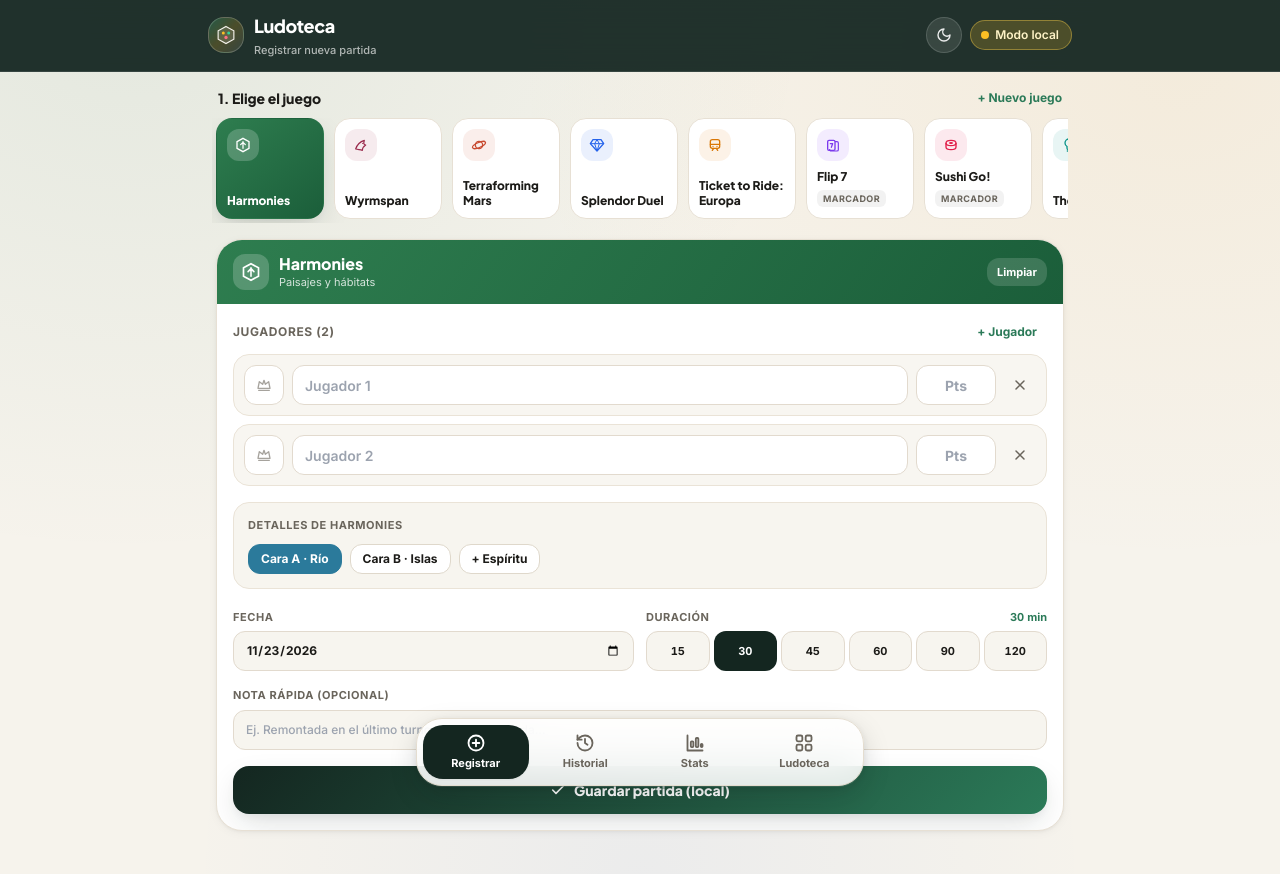
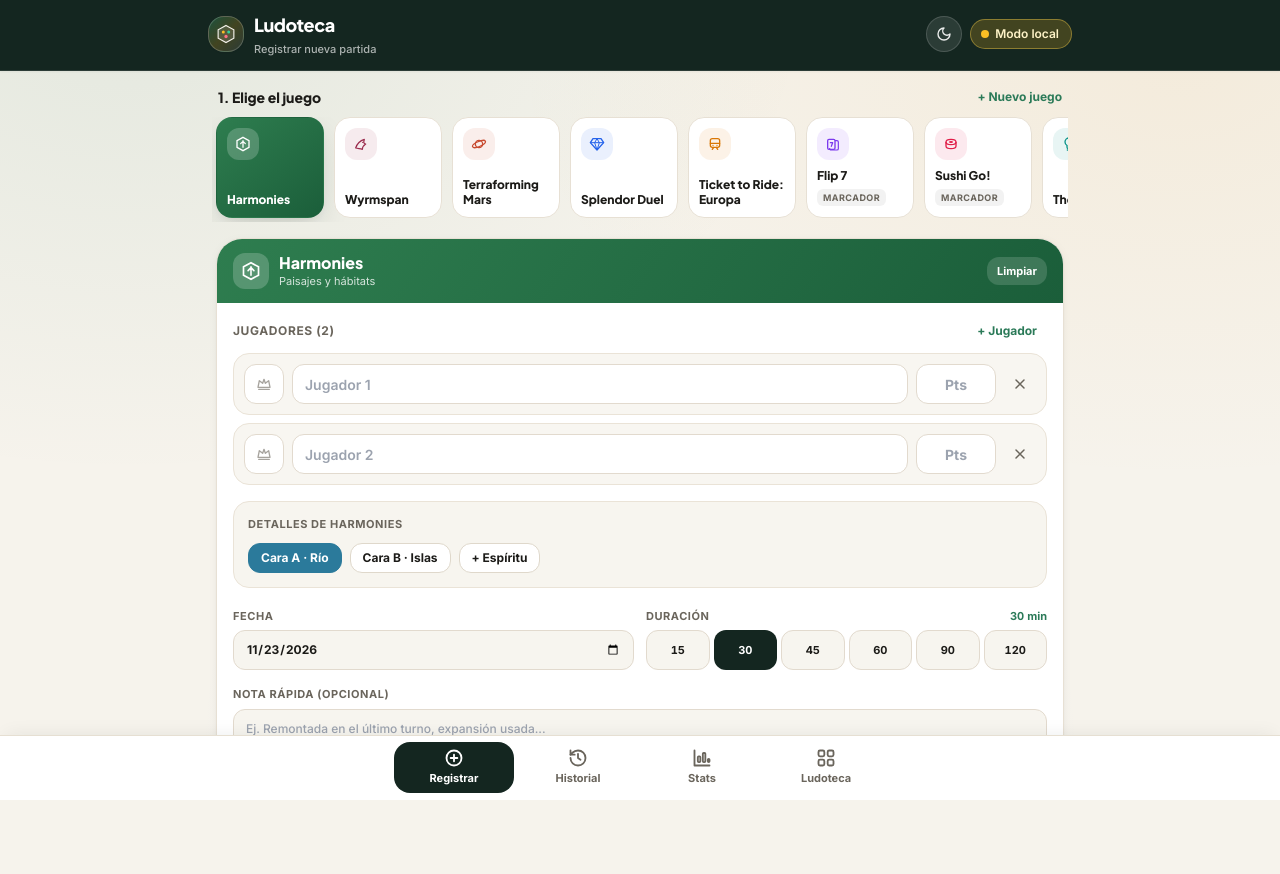
Before and after one commit to sebbas324-dot/Tracker-juegos, a plain HTML site: page index.html in a window 1280 px wide. After the commit the page ends 800 px from the top, so only its background shows below. Drawn offline with nearby package versions, Linux system fonts and the light colour scheme.

Commit message:
Add files via upload

```diff
--- a/index.html
+++ b/index.html
@@ -1,5 +1,5 @@
 <!DOCTYPE html>
-<html lang="es" class="scroll-smooth">
+<html lang="es">
 <head>
   <meta charset="UTF-8" />
   <meta name="viewport" content="width=device-width, initial-scale=1.0, maximum-scale=1.0, user-scalable=no, viewport-fit=cover" />
@@ -67,8 +67,12 @@
     }
 
     html, body {
+      height: 100%;
+      margin: 0;
+      padding: 0;
+      overflow: hidden;
       -webkit-tap-highlight-color: transparent;
-      overscroll-behavior-y: none;
+      overscroll-behavior: none;
     }
 
     body {
@@ -81,27 +85,39 @@
       color: #F2EFE9;
     }
 
+    /* App Shell fijo: evita que la barra inferior flote o tape el contenido en iOS Safari */
     #app-bg {
+      position: fixed;
+      inset: 0;
+      display: flex;
+      flex-direction: column;
+      overflow: hidden;
+      background-color: #F6F3EC;
       background-image:
         radial-gradient(at 10% 0%, rgba(43, 122, 88, 0.09) 0px, transparent 42%),
         radial-gradient(at 92% 8%, rgba(217, 145, 30, 0.08) 0px, transparent 40%),
         radial-gradient(at 50% 95%, rgba(37, 99, 235, 0.05) 0px, transparent 50%);
-      padding-bottom: calc(6.5rem + var(--safe-bottom));
     }
 
     html.dark #app-bg {
+      background-color: #0D1311;
       background-image:
         radial-gradient(at 10% 0%, rgba(43, 122, 88, 0.18) 0px, transparent 45%),
         radial-gradient(at 92% 10%, rgba(217, 145, 30, 0.12) 0px, transparent 42%),
         radial-gradient(at 50% 95%, rgba(124, 58, 237, 0.09) 0px, transparent 50%);
     }
 
+    #main-scroll {
+      -webkit-overflow-scrolling: touch;
+      overscroll-behavior-y: contain;
+    }
+
     .safe-top {
-      padding-top: calc(0.75rem + var(--safe-top));
-    }
-
-    .safe-bottom-dock {
-      bottom: calc(0.85rem + var(--safe-bottom));
+      padding-top: calc(0.7rem + var(--safe-top));
+    }
+
+    .safe-bottom-bar {
+      padding-bottom: calc(0.45rem + var(--safe-bottom));
     }
 
     button, input, select, textarea, label, a {
@@ -151,32 +167,21 @@
       -moz-appearance: textfield;
     }
 
-    /* Glassmorphism dock */
-    .glass-dock {
-      background: rgba(255, 255, 255, 0.86);
-      backdrop-filter: blur(20px);
-      -webkit-backdrop-filter: blur(20px);
-    }
-    html.dark .glass-dock {
-      background: rgba(22, 31, 28, 0.86);
-    }
-
-    .glass-header {
-      background: rgba(20, 38, 32, 0.94);
-      backdrop-filter: blur(18px);
-      -webkit-backdrop-filter: blur(18px);
-    }
-    html.dark .glass-header {
-      background: rgba(15, 24, 21, 0.92);
+    /* Barra inferior anclada con sombra sutil hacia arriba */
+    .docked-nav-shadow {
+      box-shadow: 0 -4px 20px -6px rgba(20, 38, 32, 0.09);
+    }
+    html.dark .docked-nav-shadow {
+      box-shadow: 0 -4px 20px -6px rgba(0, 0, 0, 0.45);
     }
   </style>
 </head>
 <body class="font-sans antialiased selection:bg-emeraldBrand/20">
 
-  <div id="app-bg" class="min-h-screen flex flex-col">
-
-    <!-- ==================== TOP BAR (iOS SAFE AREA) ==================== -->
-    <header class="sticky top-0 z-30 glass-header text-white border-b border-white/10 safe-top">
+  <div id="app-bg">
+
+    <!-- ==================== TOP BAR (ANCLADA ARRIBA, ZONA SEGURA iOS) ==================== -->
+    <header class="shrink-0 z-20 bg-pine dark:bg-[#0F1815] text-white border-b border-white/10 safe-top shadow-sm">
       <div class="max-w-4xl mx-auto px-4 pb-3 flex items-center justify-between gap-3">
         <!-- Brand -->
         <div class="flex items-center gap-2.5 min-w-0">
@@ -224,40 +229,42 @@
       </div>
     </header>
 
-    <!-- ==================== MAIN CONTENT ==================== -->
-    <main class="flex-1 max-w-4xl w-full mx-auto px-3.5 sm:px-6 pt-4">
-      <section id="view-log" class="space-y-4"></section>
-      <section id="view-history" class="hidden space-y-4"></section>
-      <section id="view-stats" class="hidden space-y-4"></section>
-      <section id="view-shelf" class="hidden space-y-4"></section>
+    <!-- ==================== MAIN CONTENT (SCROLL INTERNO INDEPENDIENTE) ==================== -->
+    <main id="main-scroll" class="flex-1 min-h-0 overflow-y-auto overflow-x-hidden">
+      <div class="max-w-4xl w-full mx-auto px-3.5 sm:px-6 pt-4 pb-8">
+        <section id="view-log" class="space-y-4"></section>
+        <section id="view-history" class="hidden space-y-4"></section>
+        <section id="view-stats" class="hidden space-y-4"></section>
+        <section id="view-shelf" class="hidden space-y-4"></section>
+      </div>
     </main>
 
-    <!-- ==================== FLOATING GLASS BOTTOM DOCK (4 TABS) ==================== -->
-    <nav class="fixed inset-x-0 z-30 safe-bottom-dock px-3.5 pointer-events-none" aria-label="Navegación principal">
-      <div class="max-w-md mx-auto glass-dock border border-[#E4DDD0] dark:border-white/12 rounded-[26px] p-1.5 shadow-dock pointer-events-auto grid grid-cols-4 gap-1">
-        <button type="button" data-nav="log" class="nav-btn btn-tap py-2 px-1 rounded-[20px] flex flex-col items-center justify-center gap-0.5 text-[11px] font-bold transition-all">
+    <!-- ==================== BARRA INFERIOR ANCLADA (NO FLOTA NI TAPA CONTENIDO) ==================== -->
+    <nav id="bottom-nav" class="shrink-0 z-20 bg-white dark:bg-surfaceDark border-t border-[#E6DFD2] dark:border-white/10 docked-nav-shadow safe-bottom-bar" aria-label="Navegación principal">
+      <div class="max-w-lg mx-auto px-2.5 pt-1.5 grid grid-cols-4 gap-1">
+        <button type="button" data-nav="log" class="nav-btn btn-tap py-1.5 px-1 rounded-2xl flex flex-col items-center justify-center gap-0.5 text-[11px] font-bold transition-all">
           <svg class="w-5 h-5" viewBox="0 0 24 24" fill="none" stroke="currentColor" stroke-width="2.2" stroke-linecap="round" stroke-linejoin="round">
             <circle cx="12" cy="12" r="9"/><path d="M12 8v8M8 12h8"/>
           </svg>
           <span>Registrar</span>
         </button>
 
-        <button type="button" data-nav="history" class="nav-btn btn-tap py-2 px-1 rounded-[20px] flex flex-col items-center justify-center gap-0.5 text-[11px] font-bold transition-all relative">
+        <button type="button" data-nav="history" class="nav-btn btn-tap py-1.5 px-1 rounded-2xl flex flex-col items-center justify-center gap-0.5 text-[11px] font-bold transition-all relative">
           <svg class="w-5 h-5" viewBox="0 0 24 24" fill="none" stroke="currentColor" stroke-width="2.2" stroke-linecap="round" stroke-linejoin="round">
             <path d="M3 12a9 9 0 1 0 9-9 9.75 9.75 0 0 0-6.74 2.74L3 8"/><path d="M3 3v5h5"/><path d="M12 7v5l3 2"/>
           </svg>
           <span>Historial</span>
-          <span id="nav-history-badge" class="hidden absolute top-1 right-2.5 min-w-[16px] h-4 px-1 rounded-full bg-emeraldBrand text-white text-[9px] font-extrabold flex items-center justify-center tabular-nums">0</span>
+          <span id="nav-history-badge" class="hidden absolute top-1 right-3 min-w-[16px] h-4 px-1 rounded-full bg-emeraldBrand text-white text-[9px] font-extrabold flex items-center justify-center tabular-nums">0</span>
         </button>
 
-        <button type="button" data-nav="stats" class="nav-btn btn-tap py-2 px-1 rounded-[20px] flex flex-col items-center justify-center gap-0.5 text-[11px] font-bold transition-all">
+        <button type="button" data-nav="stats" class="nav-btn btn-tap py-1.5 px-1 rounded-2xl flex flex-col items-center justify-center gap-0.5 text-[11px] font-bold transition-all">
           <svg class="w-5 h-5" viewBox="0 0 24 24" fill="none" stroke="currentColor" stroke-width="2.2" stroke-linecap="round" stroke-linejoin="round">
             <path d="M3 3v18h18"/><rect x="7" y="10" width="3" height="7" rx="1"/><rect x="13" y="6" width="3" height="11" rx="1"/><rect x="19" y="13" width="2" height="4" rx="1"/>
           </svg>
           <span>Stats</span>
         </button>
 
-        <button type="button" data-nav="shelf" class="nav-btn btn-tap py-2 px-1 rounded-[20px] flex flex-col items-center justify-center gap-0.5 text-[11px] font-bold transition-all">
+        <button type="button" data-nav="shelf" class="nav-btn btn-tap py-1.5 px-1 rounded-2xl flex flex-col items-center justify-center gap-0.5 text-[11px] font-bold transition-all">
           <svg class="w-5 h-5" viewBox="0 0 24 24" fill="none" stroke="currentColor" stroke-width="2.2" stroke-linecap="round" stroke-linejoin="round">
             <rect x="3" y="3" width="7" height="7" rx="1.8"/><rect x="14" y="3" width="7" height="7" rx="1.8"/><rect x="3" y="14" width="7" height="7" rx="1.8"/><rect x="14" y="14" width="7" height="7" rx="1.8"/>
           </svg>
@@ -2969,9 +2976,9 @@
 
       document.querySelectorAll('.nav-btn').forEach((btn) => {
         const active = btn.dataset.nav === tabName;
-        btn.className = `nav-btn btn-tap py-2 px-1 rounded-[20px] flex flex-col items-center justify-center gap-0.5 text-[11px] font-bold transition-all relative ${
+        btn.className = `nav-btn btn-tap py-1.5 px-1 rounded-2xl flex flex-col items-center justify-center gap-0.5 text-[11px] font-bold transition-all relative ${
           active
-            ? 'bg-pine dark:bg-emeraldBrand text-white shadow-sm'
+            ? 'bg-pine dark:bg-emeraldBrand text-white shadow-xs'
             : 'text-inkMuted dark:text-white/60 hover:text-ink dark:hover:text-white'
         }`;
       });
@@ -2985,7 +2992,8 @@
       document.getElementById('header-subtitle').textContent = subMap[tabName] || 'Diario de Partidas';
 
       renderActiveTab();
-      window.scrollTo({ top: 0, behavior: 'smooth' });
+      const scroller = document.getElementById('main-scroll');
+      if (scroller) scroller.scrollTo({ top: 0, behavior: 'smooth' });
 
       if (tabName === 'history' && syncState.connected && !syncState.isLoading && (!syncState.lastSyncedAt || Date.now() - syncState.lastSyncedAt > 30000)) {
         syncFromSheets({ silent: true });
```
